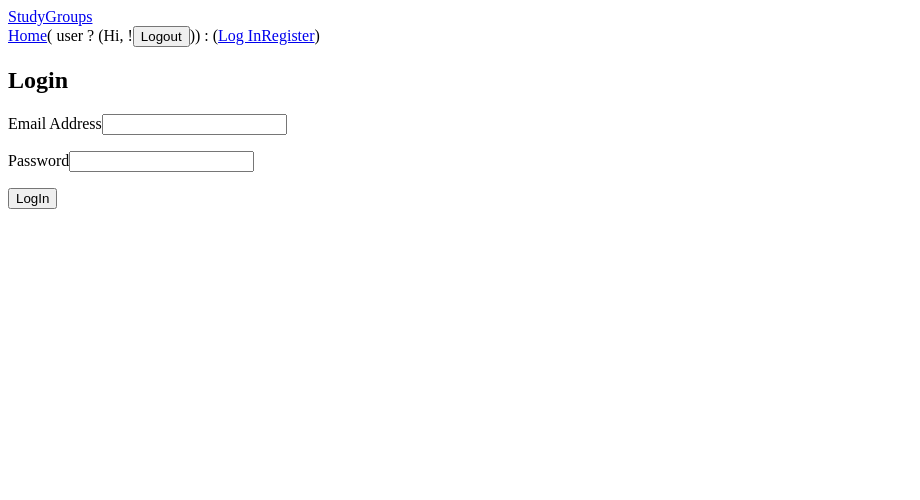
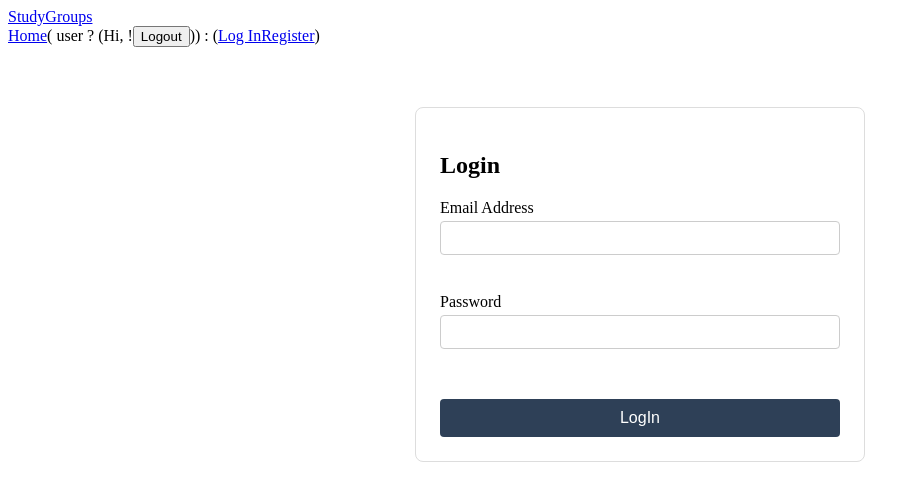
Before and after one commit to sjmanyarkiy/group-4-study-group-finder, a React (Create React App) app in the folder client/: page /login in a window 1280 px wide. Shown: the top 500 px of the page, without its empty margins (0-920 px from the left). Built offline with nearby package versions, Linux system fonts and the light colour scheme; no server answers.

Commit message:
added style to log in page

```diff
--- a/client/src/components/Login.js
+++ b/client/src/components/Login.js
@@ -36,17 +36,18 @@ function Login( { onLogin }) {
     });
 
     return (
-        <div>
+        <div style={styles.container}>
             <h2>Login</h2>
-            <form onSubmit={formik.handleSubmit}>
+            <form onSubmit={formik.handleSubmit} style={styles.form}>
                 <label htmlFor="email">Email Address</label>
                 <input
                     id = "email"
                     name = "email"
                     onChange={formik.handleChange}
                     value={formik.values.email}
+                    style={styles.input}
                 />
-                <p>{formik.errors.email}</p>
+                <p style={styles.error}>{formik.errors.email}</p>
 
                 <label htmlFor="password">Password</label>
                 <input
@@ -55,14 +56,53 @@ function Login( { onLogin }) {
                     type="password"
                     onChange={formik.handleChange}
                     value={formik.values.password}
+                    style={styles.input}
                 />
-                <p>{formik.errors.password}</p>
+                <p style={styles.error}>{formik.errors.password}</p>
 
-                <button type="submit">LogIn</button>
+                <button type="submit" style={styles.button}>LogIn</button>
             </form>
         </div>
-    )
-
+    );
 }
 
+
+const styles = {
+  container: {
+    maxWidth: "400px",
+    margin: "60px auto",
+    padding: "24px",
+    border: "1px solid #ddd",
+    borderRadius: "8px",
+  },
+  form: {
+    display: "flex",
+    flexDirection: "column",
+  },
+  input: {
+    padding: "8px",
+    marginTop: "4px",
+    marginBottom: "2px",
+    borderRadius: "4px",
+    border: "1px solid #ccc",
+    fontSize: "14px",
+  },
+  error: {
+    color: "red",
+    fontSize: "12px",
+    marginBottom: "8px",
+    minHeight: "16px",
+  },
+  button: {
+    marginTop: "12px",
+    padding: "10px",
+    backgroundColor: "#2E4057",
+    color: "white",
+    border: "none",
+    borderRadius: "4px",
+    fontSize: "16px",
+    cursor: "pointer",
+  },
+};
+
 export default Login
```
